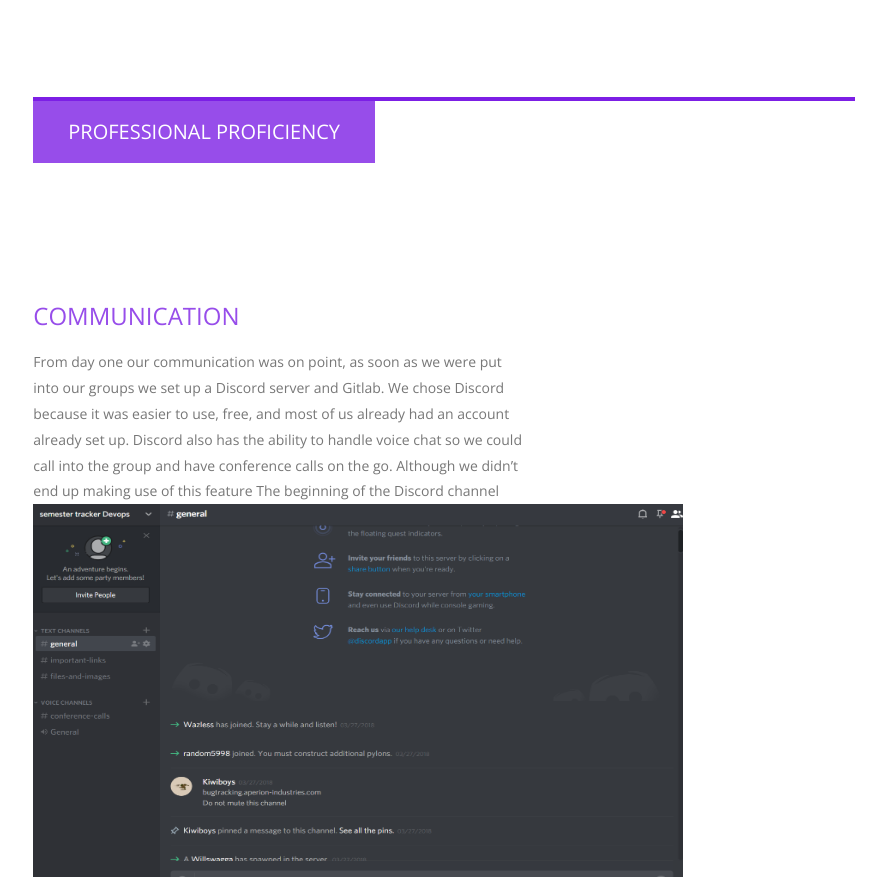
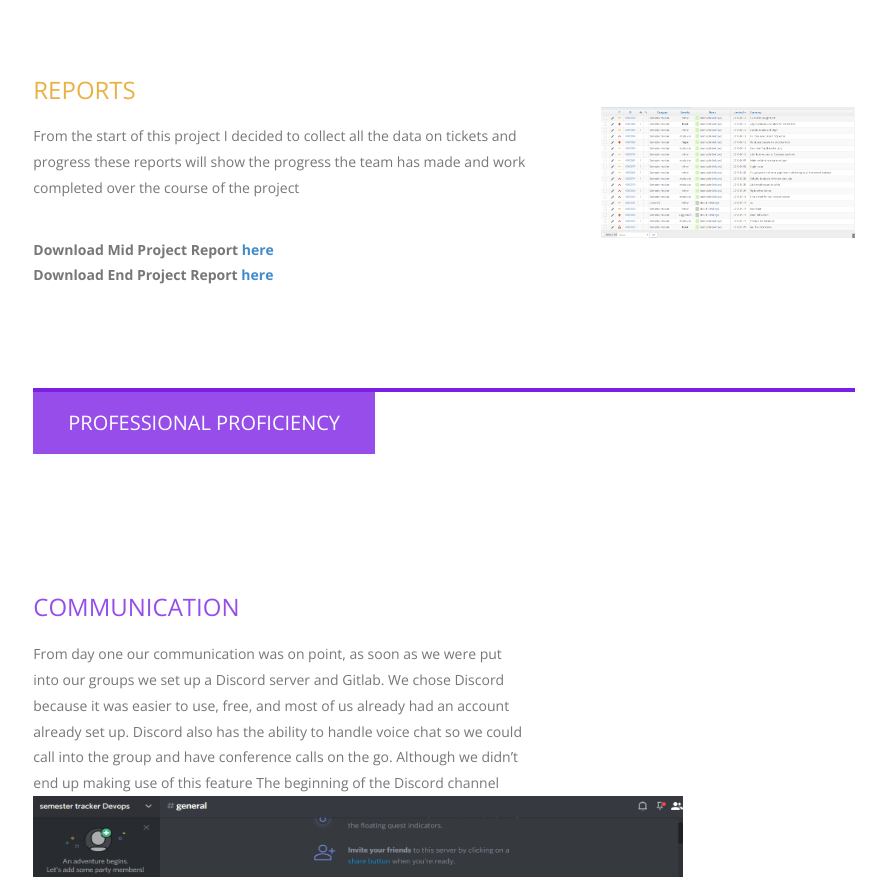
Before and after one commit to Kiwiboyz/Kiwiboyz.github.io, a plain HTML site: page Semster-tracker.html in a window 1280 px wide. Shown: the part 1556-2433 px from the top of the page, without its empty margins (343-1229 px from the left). Drawn offline with nearby package versions, Linux system fonts and the light colour scheme.

Commit message:
finnal touches

```diff
--- a/Semster-tracker.html
+++ b/Semster-tracker.html
@@ -123,6 +123,20 @@
     </div>
     <div class="col-md-4">
       <div class="story-image"> <img src="images/portfolio/Semester tracker/Gitlab.PNG" alt="a computer"> </div>
+    </div>
+  </div>
+    <div class="row our-story">
+    <div class="col-md-8">
+
+     <h3>Reports</h3>
+     <p>From the start of this project I decided to collect all the data on tickets and progress these reports will show the progress the team has made and work completed over the course of the project</p>
+     <br>
+     <b>Download Mid Project Report<a href="images/Semtrack Mid project report.pdf"> here</a></b> <br>
+     <b>Download End Project Report<a href="images/Semtrack Final Project report.pdf"> here</a></b>
+
+      </div>
+    <div class="col-md-4">
+      <div class="story-image"> <img src="images/portfolio/Semester tracker/Things I did.PNG" alt="The bugs tickets I workrd on"/> </div>
     </div>
   </div>
   <!-- /.row -->
```
Also changed, not shown: images/portfolio/Semester tracker/Things I did.PNG (added), 2 other files.
